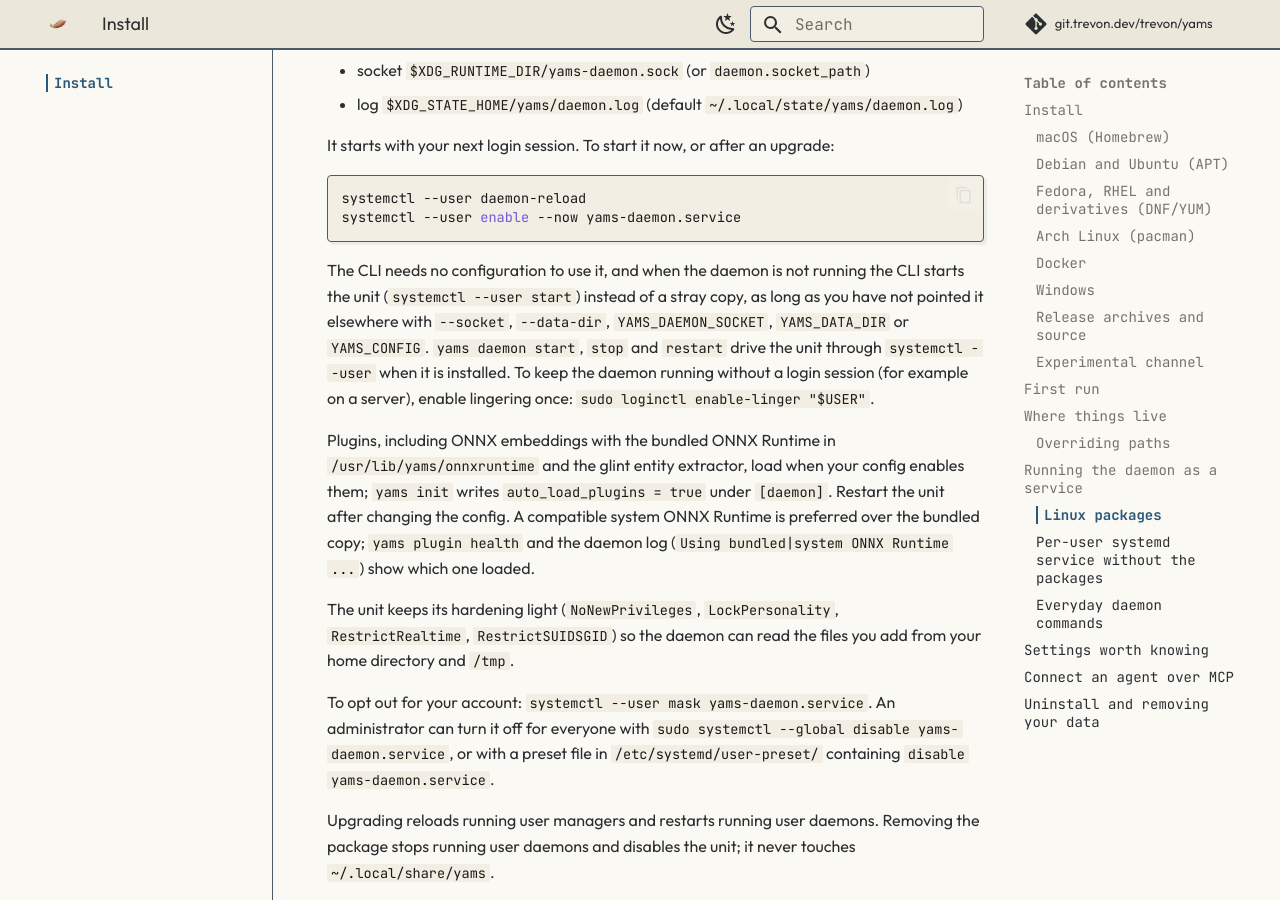
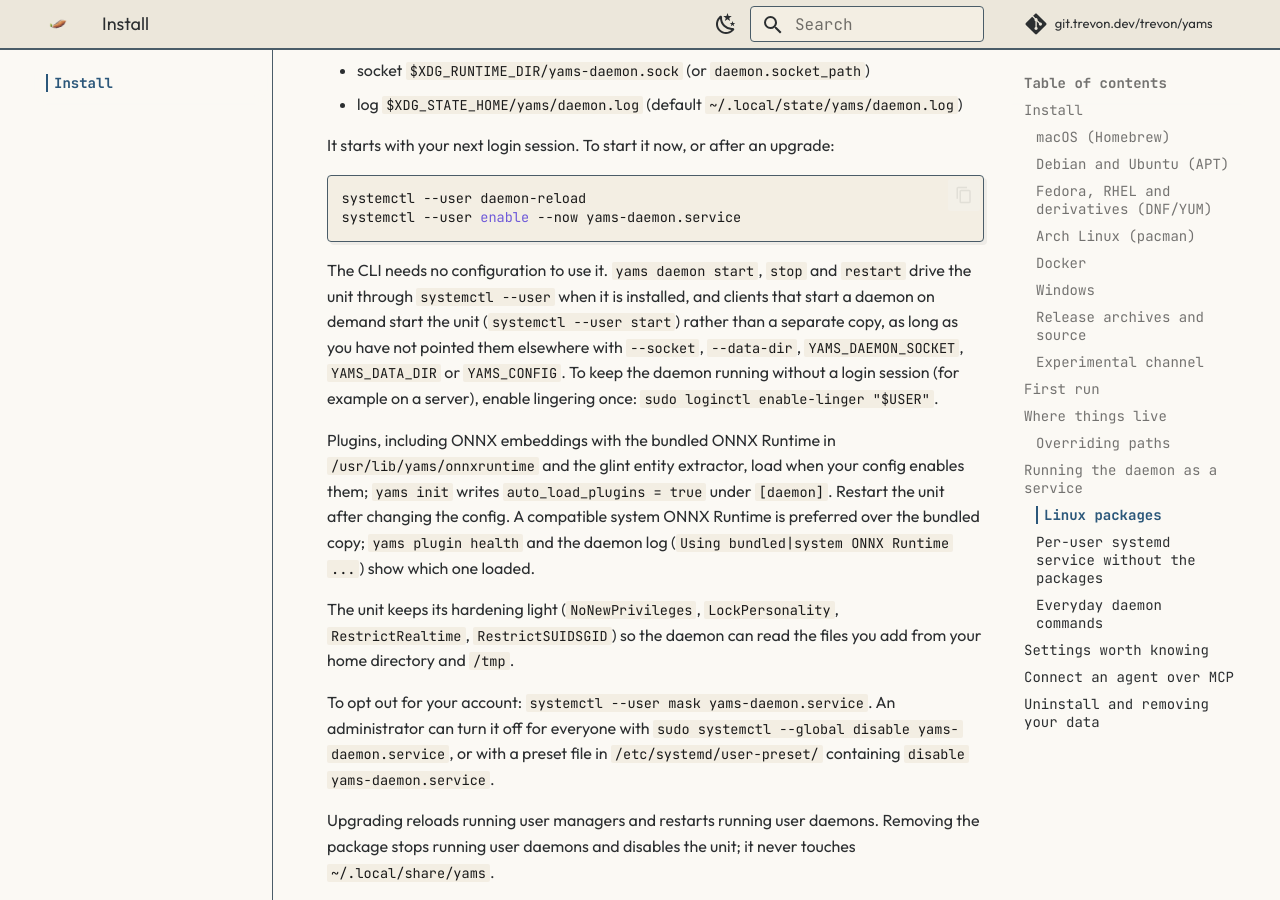
Before and after one commit to trvon/yams, an MkDocs documentation site: the page built from docs/install.md, in a window 1280 px wide and 900 px high, scrolled down 4477 px. Built offline with MkDocs 1.6.1 and Material for MkDocs 9.7.7, drawn with Linux system fonts in a browser that asks for light colours.

Commit message:
ci(packaging): make the user-unit checks match real sessions
First runs of the user-unit validation on all four lanes found harness
gaps, fixed here:

- Arch's `su -` does not run pam_systemd, so the login shell had no
  XDG_RUNTIME_DIR and the CLI looked for /tmp/yams-daemon-<uid>.sock;
  the checks now provide the runtime dir a real login session gets and
  report whether su set it.
- Ubuntu 24.04's systemctl --user needs the user D-Bus bus: the
  Debian/Ubuntu lane image gains dbus-user-session (standard on real
  installs) and the checks pass the bus address when present.
- CLI commands fall back to an in-process daemon instead of spawning
  one, so the lifecycle check uses `yams daemon start` (which starts the
  unit) rather than expecting an ordinary command to start it.
- `yams init`'s default embedder is the built-in simeon backend, which
  skips the onnx model provider by design. The onnx phase now checks
  that init's config autoloads plugins, then switches [embeddings]
  backend to onnxruntime to prove the bundled runtime loads (from the
  user journal), and restores init's config so the later phases run the
  user's real configuration.

docs/install.md no longer claims ordinary CLI commands start the unit:
`yams daemon start` and on-demand starters do.

Signed-off-by: trvon <me@trevon.dev>

````diff
--- a/docs/install.md
+++ b/docs/install.md
@@ -179,13 +179,13 @@ systemctl --user daemon-reload
 systemctl --user enable --now yams-daemon.service
 ```
 
-The CLI needs no configuration to use it, and when the daemon is not running
-the CLI starts the unit (`systemctl --user start`) instead of a stray copy,
-as long as you have not pointed it elsewhere with `--socket`, `--data-dir`,
-`YAMS_DAEMON_SOCKET`, `YAMS_DATA_DIR` or `YAMS_CONFIG`. `yams daemon start`,
-`stop` and `restart` drive the unit through `systemctl --user` when it is
-installed. To keep the daemon running without a login session (for example on
-a server), enable lingering once: `sudo loginctl enable-linger "$USER"`.
+The CLI needs no configuration to use it. `yams daemon start`, `stop` and
+`restart` drive the unit through `systemctl --user` when it is installed, and
+clients that start a daemon on demand start the unit (`systemctl --user
+start`) rather than a separate copy, as long as you have not pointed them
+elsewhere with `--socket`, `--data-dir`, `YAMS_DAEMON_SOCKET`, `YAMS_DATA_DIR`
+or `YAMS_CONFIG`. To keep the daemon running without a login session (for
+example on a server), enable lingering once: `sudo loginctl enable-linger "$USER"`.
 
 Plugins, including ONNX embeddings with the bundled ONNX Runtime in
 `/usr/lib/yams/onnxruntime` and the glint entity extractor, load when your
````
Also changed, not shown: 2 other files.
